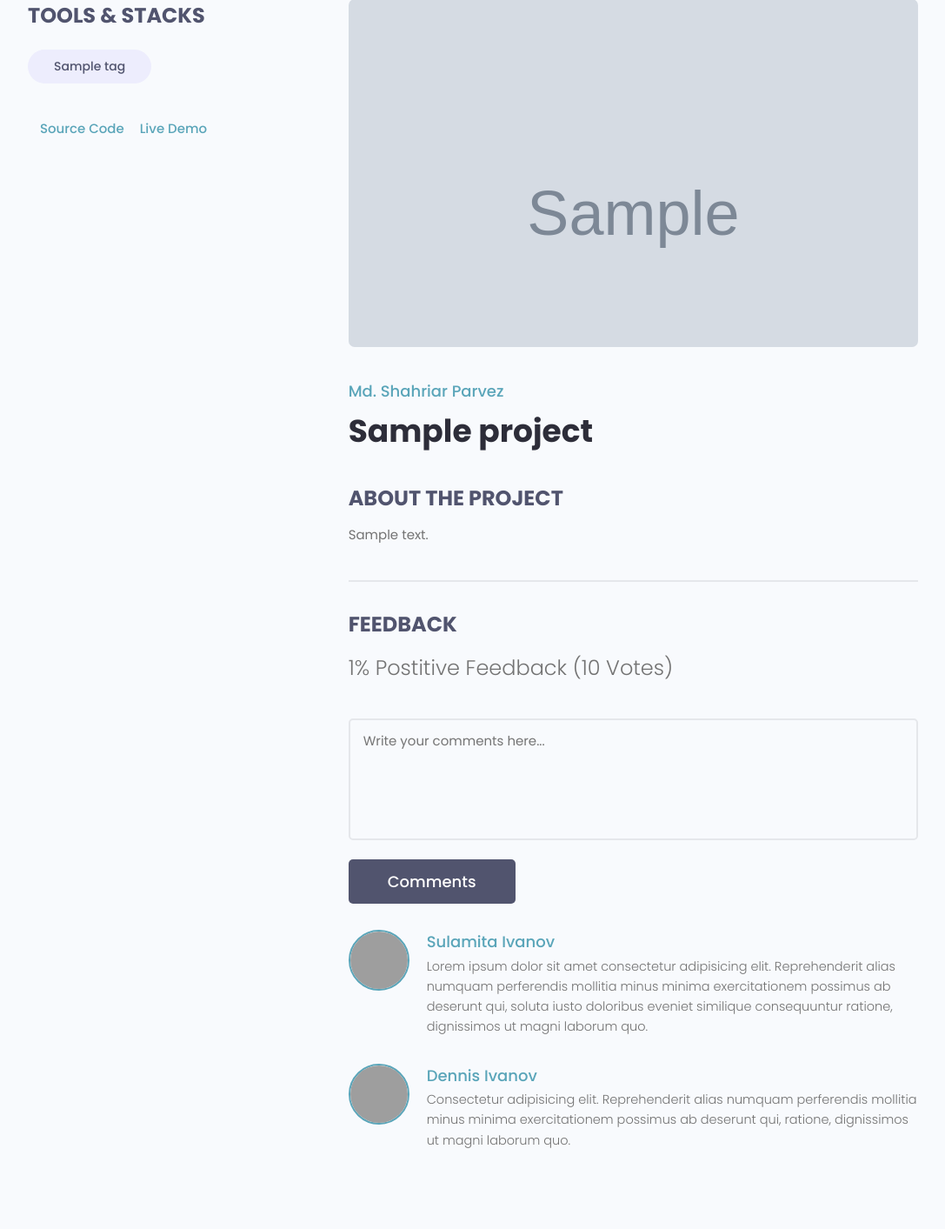
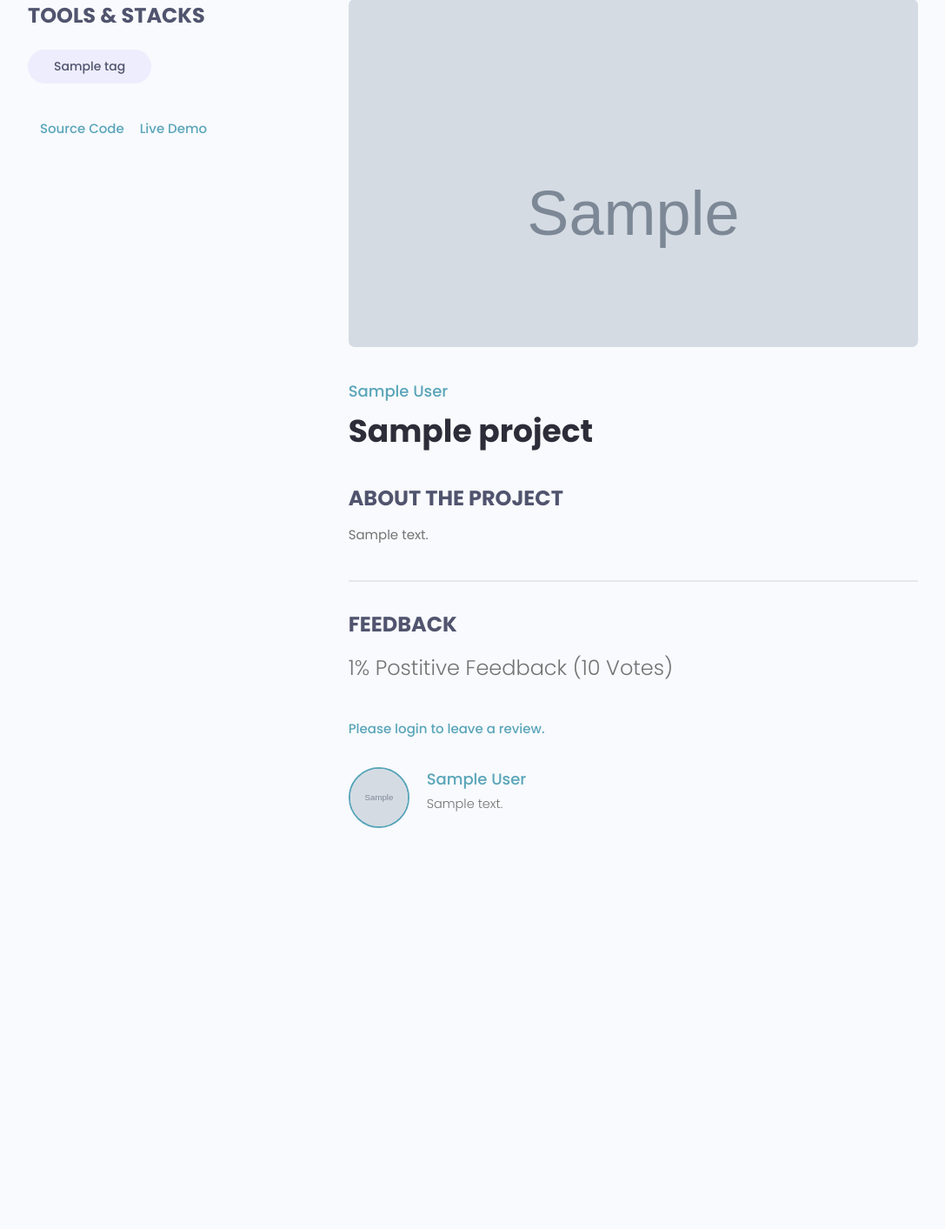
Before and after one commit to levon-baghdasaryan/devsearch, a Django app: page /projects/00000000-0000-0000-0000-000000000001/ in a window 1280 px wide. Shown: the part 108-1521 px from the top of the page at 87% size, without its empty margins (96-1183 px from the left). After the commit the page ends 1060 px from the top, so only its background shows below. Run offline with Django 3.2, Linux system fonts and the light colour scheme; tables that the repository leaves empty hold one stand-in row (values such as "Sample post"); grey boxes marked "Sample" are stand-in pictures; parts of the project's set-up code (start-up, migrations or seed data) failed here and were passed over; some libraries are stand-ins or nearby versions; grey boxes are pictures that could not be loaded.

Commit message:
reviews done

```diff
--- a/projects/forms.py
+++ b/projects/forms.py
@@ -1,6 +1,6 @@
 from django.forms import ModelForm
 from django import forms
-from .models import Project
+from .models import Project, Review
 
 
 class ProjectForm(ModelForm):
@@ -24,3 +24,20 @@ class ProjectForm(ModelForm):
         self.fields['description'].widget.attrs.update({
                 'style': 'resize:none'
             })
+
+
+class ReviewForm(ModelForm):
+    class Meta:
+        model = Review
+        fields = ['value', 'body']
+
+        labels = {
+            'value': 'Place your vote',
+            'body': 'Add a comment with your vote',
+        }
+
+    def __init__(self, *args, **kwargs):
+        super(ReviewForm, self).__init__(*args, **kwargs)
+
+        for _, field in self.fields.items():
+            field.widget.attrs.update({'class': 'input'})
--- a/projects/models.py
+++ b/projects/models.py
@@ -37,7 +37,11 @@ class Project(models.Model):
     objects = ProjectManager()
 
     class Meta:
-        ordering = ['created']
+        ordering = ['-vote_ratio', '-vote_total', 'title']
+
+    @property
+    def reviewers(self):
+        return self.review_set.all().values_list('owner__id', flat=True)
 
     def __str__(self):
         return self.title
@@ -45,18 +49,33 @@ class Project(models.Model):
     def get_absolute_url(self):
         return reverse('projects:show', kwargs={'id': self.id})
 
+    @property
+    def getVoteCount(self):
+        reviews = self.review_set.all()
+        upVotes = reviews.filter(value='up').count()
+        totalVotes = reviews.count()
+
+        ratio = (upVotes / totalVotes) * 100
+        self.vote_total = totalVotes
+        self.vote_ratio = ratio
+        self.save()
+
 
 class Review(models.Model):
-    id = models.UUIDField(default=uuid.uuid4, unique=True,
-                          primary_key=True, editable=False)
     VOTE_TYPE = (
         ('up', 'Up Vote'),
         ('down', 'Down Vote'),
     )
+    id = models.UUIDField(default=uuid.uuid4, unique=True,
+                          primary_key=True, editable=False)
+    owner = models.ForeignKey(Profile, on_delete=models.CASCADE)
     project = models.ForeignKey(Project, on_delete=models.CASCADE)
     body = models.TextField(null=True, blank=True)
     value = models.CharField(max_length=200, choices=VOTE_TYPE)
     created = models.DateTimeField(auto_now_add=True)
+
+    class Meta:
+        unique_together = [['owner', 'project']]
 
     def __str__(self):
         return self.value
--- a/projects/templates/projects/show.html
+++ b/projects/templates/projects/show.html
@@ -1,7 +1,6 @@
 {% extends 'main.html' %}
 
 {% block content %}
-<!-- Main Section -->
 <main class="singleProject my-md">
 	<div class="container">
 		<div class="layout">
@@ -33,7 +32,7 @@
 			</div>
 			<div class="column column--2of3">
 				<img class="singleProject__preview" src="{{ project.featured_image.url }}" alt="portfolio thumbnail" />
-          <a href="profile.html" class="singleProject__developer">Md. Shahriar Parvez</a>
+				<a href="profile.html" class="singleProject__developer">{{ project.owner.name }}</a>
 				<h2 class="singleProject__title">{{ project.title }}</h2>
 				<h3 class="singleProject__subtitle">About the Project</h3>
 				<div class="singleProject__info">{{ project.description }}</div>
@@ -44,42 +43,41 @@
 						{{ project.vote_ratio }}% Postitive Feedback ({{ project.vote_total }} Vote{{ project.vote_total|pluralize:"s" }})
 					</h5>
 
-            <form class="form" action="#" method="POST">
-              <!-- Textarea -->
+					{% if request.user.profile.id in project.reviewers %}
+						<p>You have already submitted your review for this project.</p>
+					{% elif request.user.profile == project.owner %}
+						<p>You cannot review your own work.</p>
+					{% elif request.user.is_authenticated %}
+						<form class="form" action="{% url 'projects:show' project.id %}" method="POST">
+							{% csrf_token %}
+							{% for field in form %}
 								<div class="form__field">
-                <label for="formInput#textarea">Comments: </label>
-                <textarea class="input input--textarea" name="message" id="formInput#textarea"
-                  placeholder="Write your comments here..."></textarea>
+									<label for="field.id_for_label">{{ field.label }}: </label>
+									{{ field }}
 								</div>
+							{% endfor %}
 							<input class="btn btn--sub btn--lg" type="submit" value="Comments" />
 						</form>
+					{% else %}
+						<a href="{% url 'users:login' %}?next={{request.path}}">
+							Please login to leave a review.
+						</a>
+					{% endif %}
+
 					<div class="commentList">
+						{% for review in project.review_set.all %}
+							{% if review.body %}
 								<div class="comment">
-                <a href="profile.html">
-                  <img class="avatar avatar--md"
-                    src="https://pbs.twimg.com/profile_images/1335382240931368961/b3wSZKj4_400x400.jpg" alt="user" />
+									<a href="{% url 'users:show' review.owner_id %}">
+										<img class="avatar avatar--md" src="{{ review.owner.profile_image.url }}" alt="user" />
 									</a>
 									<div class="comment__details">
-                  <a href="profile.html" class="comment__author">Sulamita Ivanov</a>
-                  <p class="comment__info">
-                    Lorem ipsum dolor sit amet consectetur adipisicing elit. Reprehenderit alias numquam perferendis
-                    mollitia minus minima exercitationem possimus ab deserunt qui, soluta iusto doloribus eveniet
-                    similique consequuntur ratione, dignissimos ut magni laborum quo.
-                  </p>
+										<a href="profile.html" class="comment__author">{{ review.owner.name }}</a>
+										<p class="comment__info">{{ review.body|linebreaksbr }}</p>
 									</div>
 								</div>
-              <div class="comment">
-                <a href="profile.html">
-                  <img class="avatar avatar--md" src="https://avatars.githubusercontent.com/u/33843378" alt="user" />
-                </a>
-                <div class="comment__details">
-                  <a href="profile.html" class="comment__author">Dennis Ivanov</a>
-                  <p class="comment__info">
-                    Consectetur adipisicing elit. Reprehenderit alias numquam perferendis mollitia minus minima
-                    exercitationem possimus ab deserunt qui, ratione, dignissimos ut magni laborum quo.
-                  </p>
-                </div>
-              </div>
+							{% endif %}
+						{% endfor %}
 					</div>
 				</div>
 			</div>
@@ -87,5 +85,4 @@
 	</div>
 	</div>
 </main>
-
 {% endblock content %}
--- a/projects/views.py
+++ b/projects/views.py
@@ -4,7 +4,7 @@ from django.contrib import messages
 from django.core.paginator import Paginator, PageNotAnInteger, EmptyPage
 
 from .models import Project
-from .forms import ProjectForm
+from .forms import ProjectForm, ReviewForm
 
 
 def index(request):
@@ -64,7 +64,25 @@ def create(request):
 
 def show(request, id):
     project = Project.objects.get(id=id)
-    return render(request, 'projects/show.html', {'project': project})
+    form = ReviewForm(request.POST or None)
+
+    if form.is_valid():
+        review = form.save(commit=False)
+        review.project = project
+        review.owner = request.user.profile
+        review.save()
+        project.getVoteCount
+        messages.success(request, 'Your review was successfully submitted!')
+        form = ReviewForm()
+
+    return render(
+        request,
+        'projects/show.html',
+        {
+            'project': project,
+            'form': form,
+        }
+    )
 
 
 @login_required
--- a/static/styles/app.css
+++ b/static/styles/app.css
@@ -535,10 +535,10 @@ img {
   border-top: 2px solid var(--color-light);
 }
 
-.comments .form label {
+/*.comments .form label {
   position: absolute;
   margin: -9999px;
-}
+}*/
 
 .commentList {
   margin: 3rem 0;
--- a/users/templates/users/login.html
+++ b/users/templates/users/login.html
@@ -12,7 +12,7 @@
       <p>Hello Developer, Welcome Back!</p>
     </div>
 
-    <form action="{% url 'users:login' %}" method='POST' class="form auth__form">
+    <form action="" method='POST' class="form auth__form">
       {% csrf_token %}
       <div class="form__field">
         <label for="formInput#text">Username: </label>
--- a/users/views.py
+++ b/users/views.py
@@ -12,7 +12,7 @@ def loginUser(request):
         return redirect('users:index')
 
     if request.method == 'POST':
-        username = request.POST['username']
+        username = request.POST['username'].lower()
         password = request.POST['password']
 
         try:
@@ -25,7 +25,7 @@ def loginUser(request):
 
         if user is not None:
             login(request, user)
-            return redirect('users:index')
+            return redirect(request.GET.get('next') or 'users:account')
         else:
             messages.error(request, 'Username OR password is incorrect.')
             print('Username OR password is incorrect.')
```
Also changed, not shown: projects/migrations/0007_auto_20230802_2256.py (added), projects/migrations/0008_review.py (added). Lines whose indentation alone changed are shown as unchanged.
